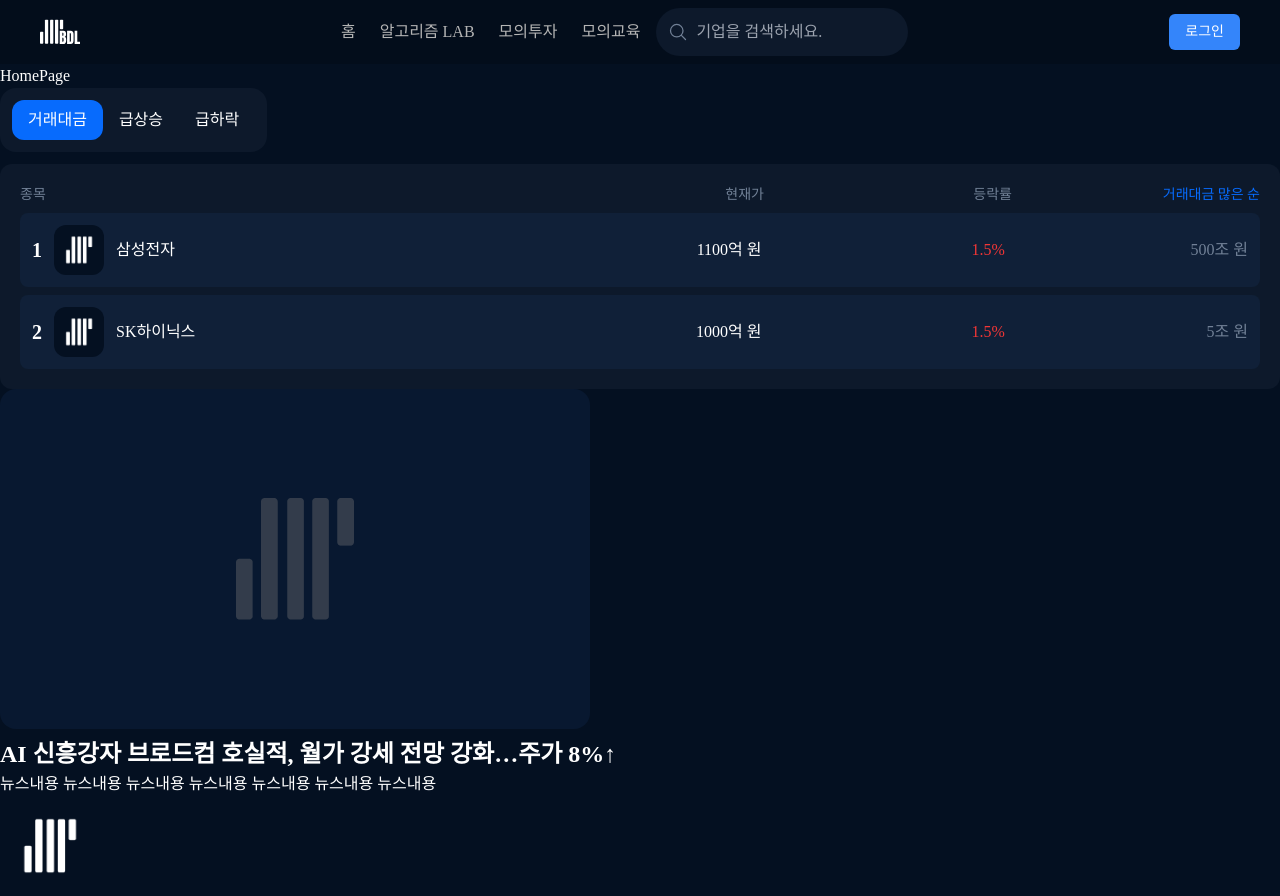
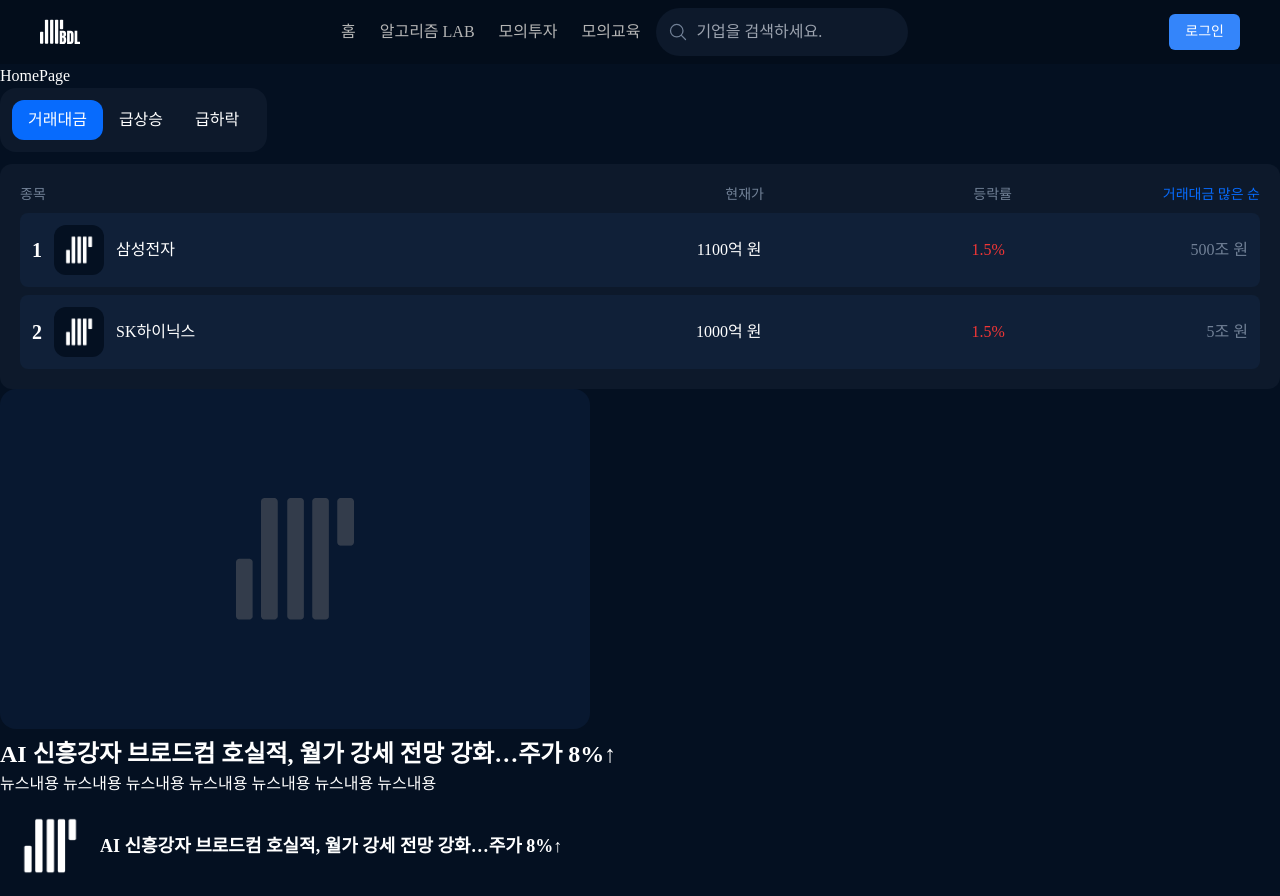
Before and after one commit to dnwnsrb11/BDL-frontend, a React (Vite) app: page / in a window 1280 px wide. Built offline with nearby package versions, Linux system fonts and the light colour scheme; a web font is replaced by a local one.

Commit message:
desgin:스타일링 작업

```diff
--- a/src/components/home-page/news/news-chart-sub.tsx
+++ b/src/components/home-page/news/news-chart-sub.tsx
@@ -7,9 +7,16 @@ export interface NewsChartSubProps {
 
 export const NewsChartSub = ({ newsSubInfo }: NewsChartSubProps) => {
   return (
-    <div>
-      <div className="max-h-[100px] max-w-[100px]">
-        <img src={NoneImg} alt="" />
+    <div className="flex flex-col items-start sm:flex-row sm:items-center">
+      <div className="max-h-[100px] max-w-[100px] overflow-hidden rounded-2xl">
+        {newsSubInfo.imgUrl === null ? (
+          <img src={NoneImg} alt="noneNewsImg" />
+        ) : (
+          <img src={newsSubInfo.imgUrl} alt="newsSubImg" />
+        )}
+      </div>
+      <div>
+        <h3 className="whitespace-normal break-words text-[18px] font-bold">{newsSubInfo.title}</h3>
       </div>
     </div>
   );
```
